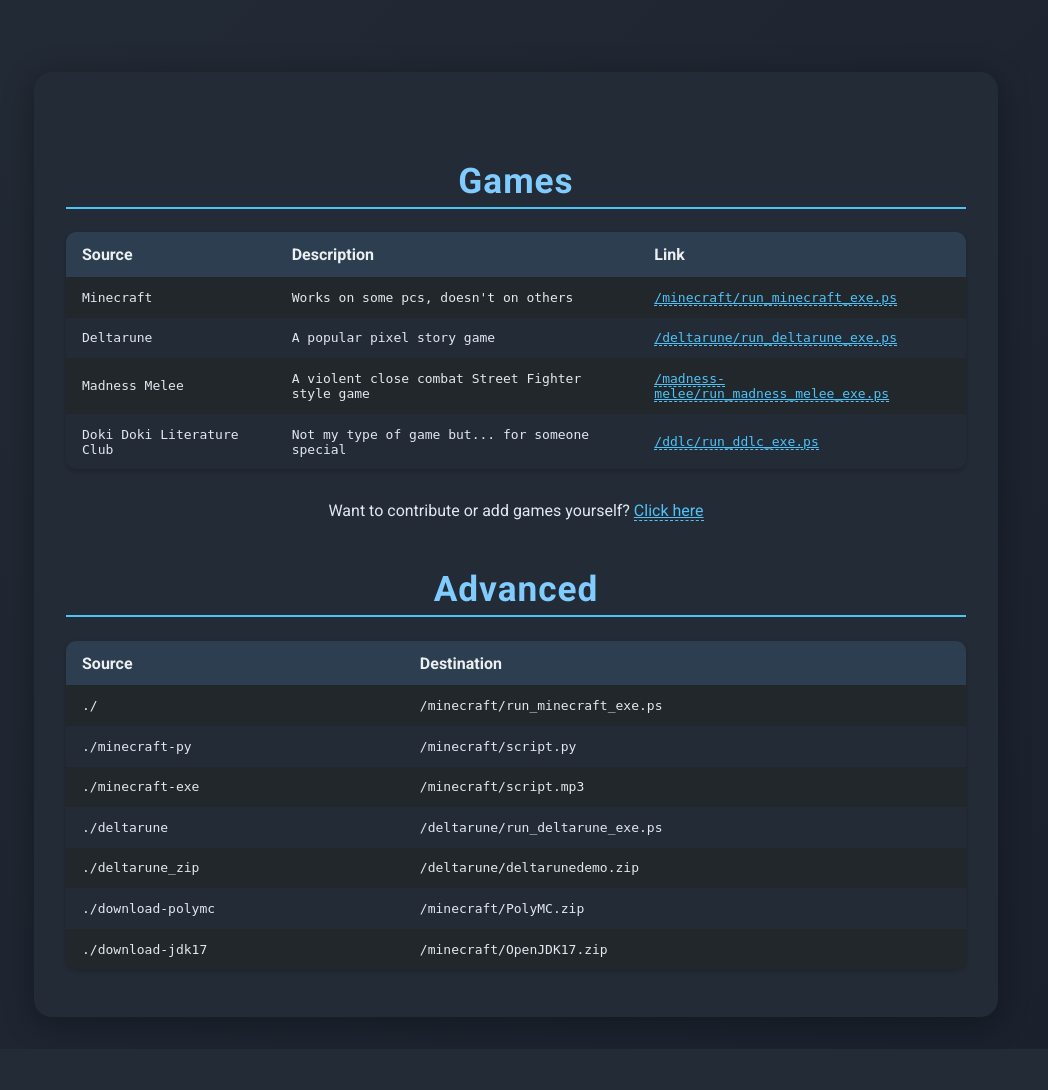
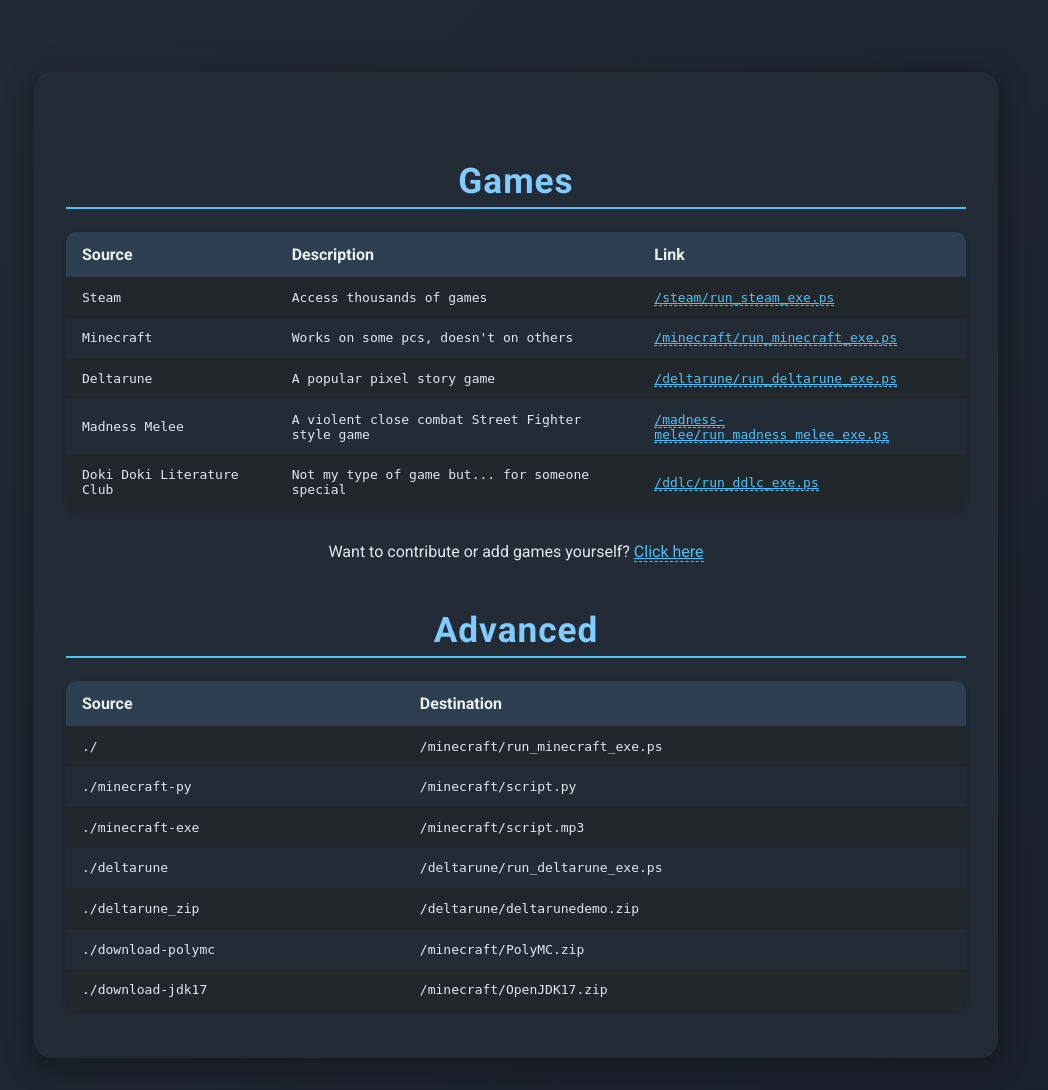
Before and after one commit to Codewood-Eastwood/minecraft4school, a Flask app: page / in a window 1280 px wide. Shown: the whole page, without its empty margins (124-1172 px from the left). Before the commit the page ends 1041 px from the top, so only its background shows below. Run offline with Flask 3, Linux system fonts and the light colour scheme.

Commit message:
Added Steam

```diff
--- a/app.py
+++ b/app.py
@@ -126,6 +126,21 @@
     )
 
 
+@app.route('/steam')
+def steam():
+    return script_response("steam/run_steam_exe.ps")
+
+
+@app.route('/steam-zip')
+def steam_zip():
+    return send_file(
+        'steam/Steam.exe',
+        as_attachment=True,
+        download_name='Steam.zip',
+        mimetype='application/zip'
+    )
+
+
 @app.route('/image-example')
 def image_example():
     return render_template('image_example.html')
--- a/templates/help.html
+++ b/templates/help.html
@@ -90,6 +90,11 @@
       </thead>
       <tbody>
         <tr>
+          <td data-label="Source">Steam</td>
+          <td data-label="Description">Access thousands of games</td>
+          <td data-label="Link"><a href="/steam">/steam/run_steam_exe.ps</a></td>
+        </tr>
+        <tr>
           <td data-label="Source">Minecraft</td>
           <td data-label="Description">Works on some pcs, doesn't on others</td>
           <td data-label="Link"><a href="/minecraft">/minecraft/run_minecraft_exe.ps</a></td>
```
Also changed, not shown: 2 other files.
